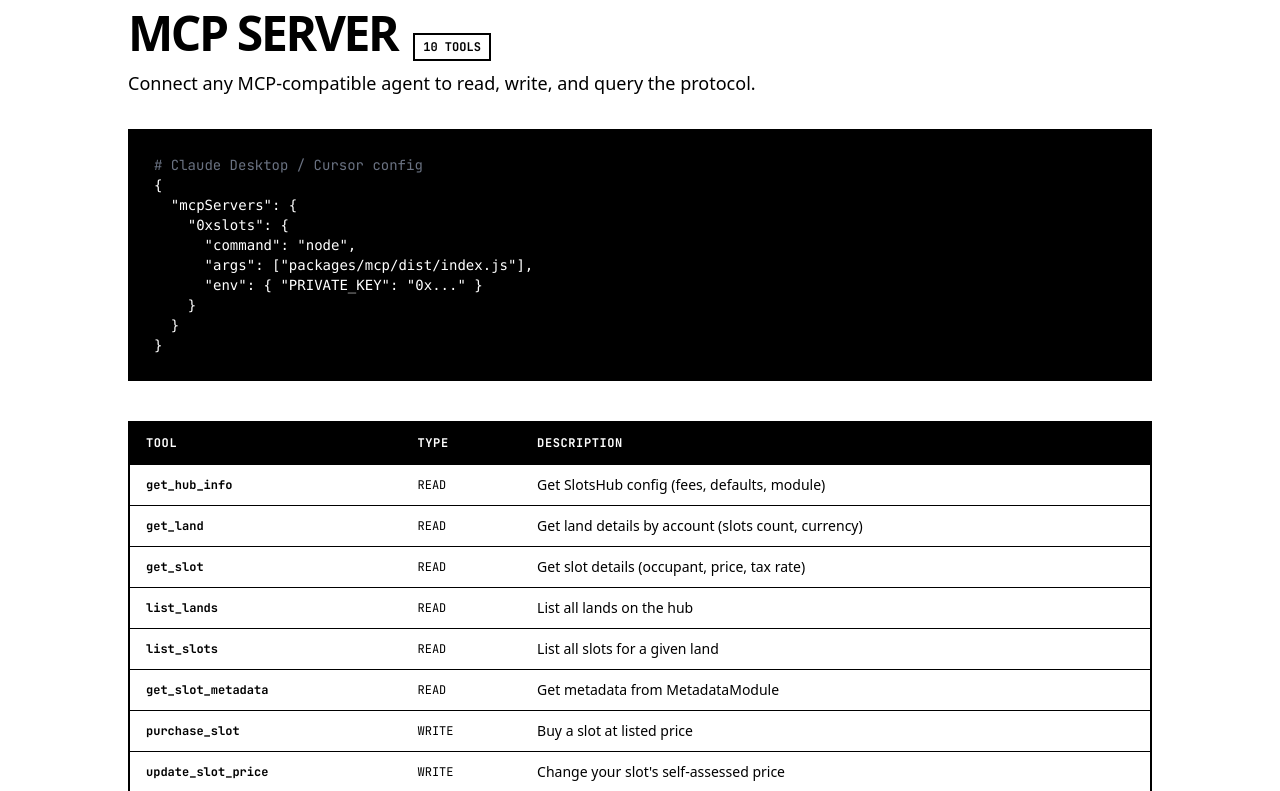
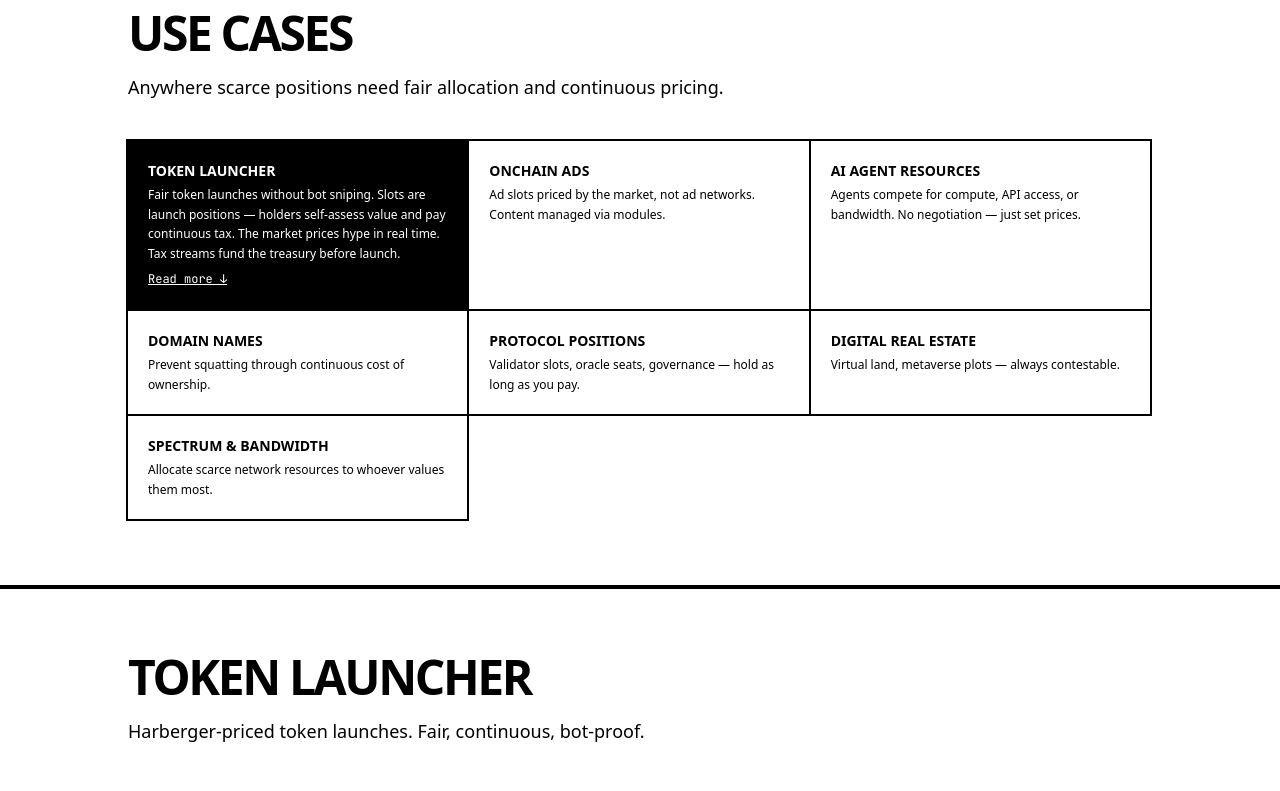
Before and after one commit to adcommune/0xSlots, a Next.js app in the folder apps/landing/: page /docs in a window 1280 px wide. Shown: the part 260-1051 px from the top of the page. Built offline with nearby package versions, Linux system fonts and the light colour scheme.

Commit message:
remove mcp from docs

```diff
--- a/apps/landing/src/app/docs/page.tsx
+++ b/apps/landing/src/app/docs/page.tsx
@@ -1,16 +1,3 @@
-const TOOLS = [
-  { name: "get_hub_info", type: "Read", desc: "Get SlotsHub config (fees, defaults, module)" },
-  { name: "get_land", type: "Read", desc: "Get land details by account (slots count, currency)" },
-  { name: "get_slot", type: "Read", desc: "Get slot details (occupant, price, tax rate)" },
-  { name: "list_lands", type: "Read", desc: "List all lands on the hub" },
-  { name: "list_slots", type: "Read", desc: "List all slots for a given land" },
-  { name: "get_slot_metadata", type: "Read", desc: "Get metadata from MetadataModule" },
-  { name: "purchase_slot", type: "Write", desc: "Buy a slot at listed price" },
-  { name: "update_slot_price", type: "Write", desc: "Change your slot's self-assessed price" },
-  { name: "set_slot_metadata", type: "Write", desc: "Set metadata via MetadataModule" },
-  { name: "create_land", type: "Write", desc: "Create a new land (admin)" },
-];
-
 export default function Docs() {
   return (
     <main className="min-h-screen">
@@ -36,55 +23,6 @@
           <h1 className="text-5xl sm:text-7xl font-black uppercase leading-[0.85] tracking-tighter">
             Docs
           </h1>
-        </div>
-      </section>
-
-      {/* MCP Server */}
-      <section id="mcp" className="px-6 py-16 border-b-4 border-black">
-        <div className="max-w-5xl mx-auto">
-          <div className="flex items-baseline gap-4 mb-2">
-            <h2 className="text-4xl sm:text-5xl font-black uppercase tracking-tighter">MCP Server</h2>
-            <span className="font-mono text-xs border-2 border-black px-2 py-1 font-bold">10 TOOLS</span>
-          </div>
-          <p className="max-w-2xl text-lg">
-            Connect any MCP-compatible agent to read, write, and query the protocol.
-          </p>
-
-          {/* Quick start */}
-          <div className="mt-8 border-2 border-black bg-black text-white p-6 font-mono text-sm overflow-x-auto">
-            <div className="text-gray-500"># Claude Desktop / Cursor config</div>
-            <pre>{`{
-  "mcpServers": {
-    "0xslots": {
-      "command": "node",
-      "args": ["packages/mcp/dist/index.js"],
-      "env": { "PRIVATE_KEY": "0x..." }
-    }
-  }
-}`}</pre>
-          </div>
-
-          {/* Tool table */}
-          <div className="mt-10 border-2 border-black">
-            <table className="w-full text-sm">
-              <thead>
-                <tr className="border-b-2 border-black bg-black text-white">
-                  <th className="px-4 py-3 text-left font-mono text-xs uppercase tracking-wider">Tool</th>
-                  <th className="px-4 py-3 text-left font-mono text-xs uppercase tracking-wider">Type</th>
-                  <th className="px-4 py-3 text-left font-mono text-xs uppercase tracking-wider">Description</th>
-                </tr>
-              </thead>
-              <tbody>
-                {TOOLS.map((tool) => (
-                  <tr key={tool.name} className="border-b border-black">
-                    <td className="px-4 py-2.5 font-mono text-xs font-bold">{tool.name}</td>
-                    <td className="px-4 py-2.5 font-mono text-xs uppercase">{tool.type}</td>
-                    <td className="px-4 py-2.5 text-sm">{tool.desc}</td>
-                  </tr>
-                ))}
-              </tbody>
-            </table>
-          </div>
         </div>
       </section>
 
@@ -235,7 +173,7 @@
         <div className="max-w-5xl mx-auto">
           <h2 className="text-5xl sm:text-7xl font-black uppercase tracking-tighter">Start Building</h2>
           <p className="mt-4 text-lg">
-            Clone the repo. Plug in the MCP server. Deploy a module.
+            Clone the repo. Deploy a module.
           </p>
           <div className="mt-8">
             <a
```
